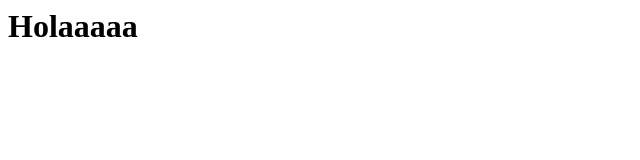
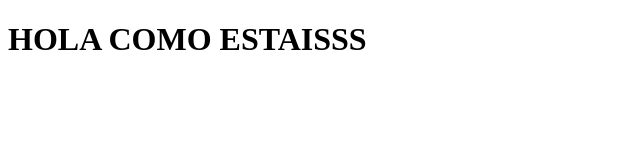
Before and after one commit to Neochater/inter3dworld, a plain HTML site: page index.html in a window 1280 px wide. Shown: the whole page, without its empty margins (0-640 px from the left). Drawn offline with Linux system fonts and the light colour scheme.

Commit message:
index.html

```diff
--- a/index.html
+++ b/index.html
@@ -1 +1,11 @@
-<h1>Holaaaaa</>
+<!DOCTYPE html>
+<html lang="en">
+<head>
+    <meta charset="UTF-8">
+    <meta name="viewport" content="width=device-width, initial-scale=1.0">
+    <title>Document</title>
+</head>
+<body>
+    <h1>HOLA COMO ESTAISSS</h1>
+</body>
+</html>
```
